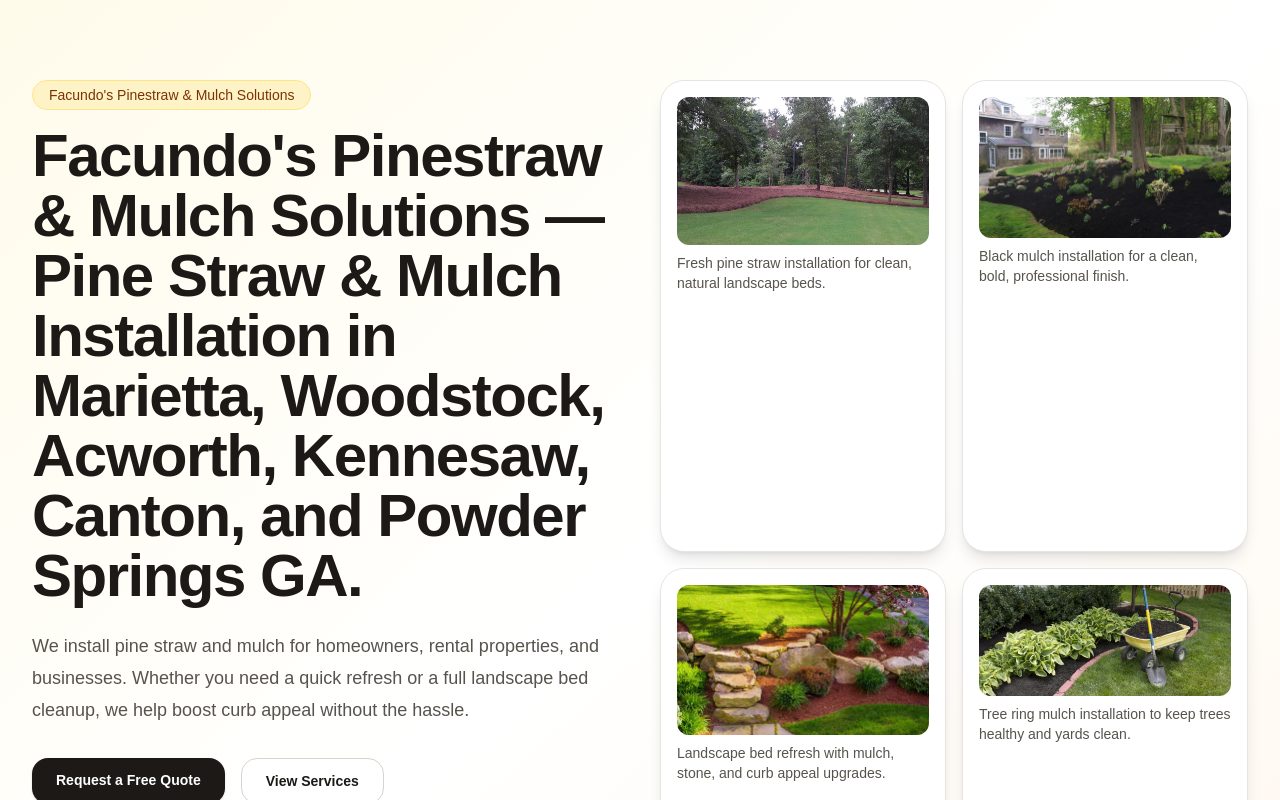
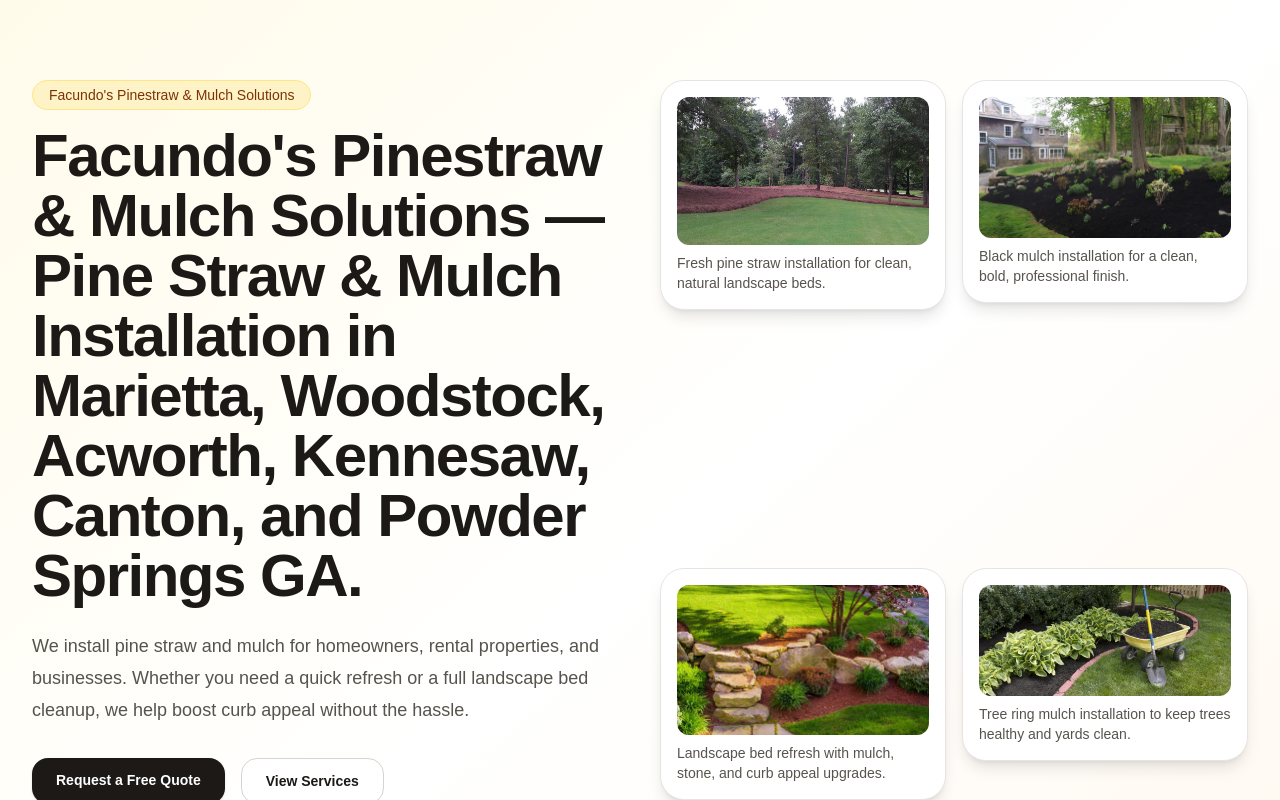
Before and after one commit to FacundosPinestrawMulchSolutions/facundo-pinestraw-site, a Next.js app: page / in a window 1280 px wide. Shown: the top 800 px of the page. Built offline with nearby package versions, Linux system fonts and the light colour scheme.

Commit message:
Update page.js

```diff
--- a/app/page.js
+++ b/app/page.js
@@ -90,7 +90,7 @@
           </div>
 
 <div className="grid items-start gap-4 grid-cols-2">
-<div className="h-full rounded-3xl border border-stone-200 bg-white p-4 shadow-lg flex flex-col">
+<div className="rounded-3xl border border-stone-200 bg-white p-4 shadow-lg">
   <img
     src="/pine1.png"
     className="w-full rounded-xl object-cover"
@@ -102,7 +102,7 @@
 
 </div>
 
-<div className="h-full rounded-3xl border border-stone-200 bg-white p-4 shadow-lg flex flex-col">
+<div className="rounded-3xl border border-stone-200 bg-white p-4 shadow-lg">
 
   <img
     src="/mulch1.png"
@@ -116,7 +116,7 @@
 
 </div>
 
-<div className="h-full rounded-3xl border border-stone-200 bg-white p-4 shadow-lg flex flex-col">
+<div className="rounded-3xl border border-stone-200 bg-white p-4 shadow-lg">
 
   <img
     src="/mulchred2.png"
@@ -130,7 +130,7 @@
 
 </div>
 
-<div className="h-full rounded-3xl border border-stone-200 bg-white p-4 shadow-lg flex flex-col">
+<div className="rounded-3xl border border-stone-200 bg-white p-4 shadow-lg">
 
   <img
     src="/mulchblack3.png"
```
